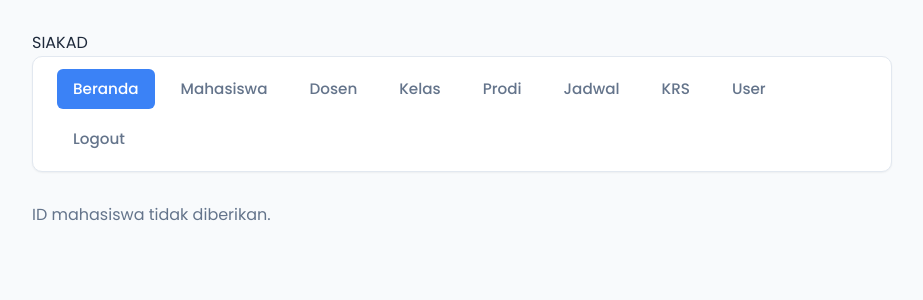
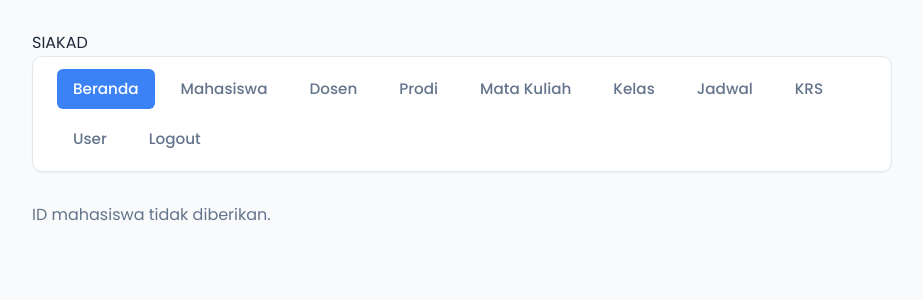
Before and after one commit to Rezqi131417/PWEB-TI, a PHP site: page /edit_mahasiswa.php in a window 1280 px wide. Shown: the top 300 px of the page, without its empty margins (178-1101 px from the left). Run offline with PHP 8.4, Linux system fonts and the light colour scheme.

Commit message:
Update menu.php

```diff
--- a/menu.php
+++ b/menu.php
@@ -1,11 +1,12 @@
  <nav aria-label="Menu utama">
     <ul class="nav-links">
         <li><a href="home.php" class="active">Beranda</a></li>
-
         <li><a href="mahasiswa.php">Mahasiswa</a></li>
         <li><a href="dosen.php">Dosen</a></li>
+        <li><a href="prodi.php">Prodi</a></li>
+        <li><a href="matakuliah.php">Mata Kuliah</a></li>
         <li><a href="kelas.php">Kelas</a></li>
-         <li><a href="prodi.php">Prodi</a></li>
+
           <li><a href="jadwal.php">Jadwal</a></li>
         <li><a href="krs.php">KRS</a></li>
        <li><a href="user.php">User</a></li>
```
